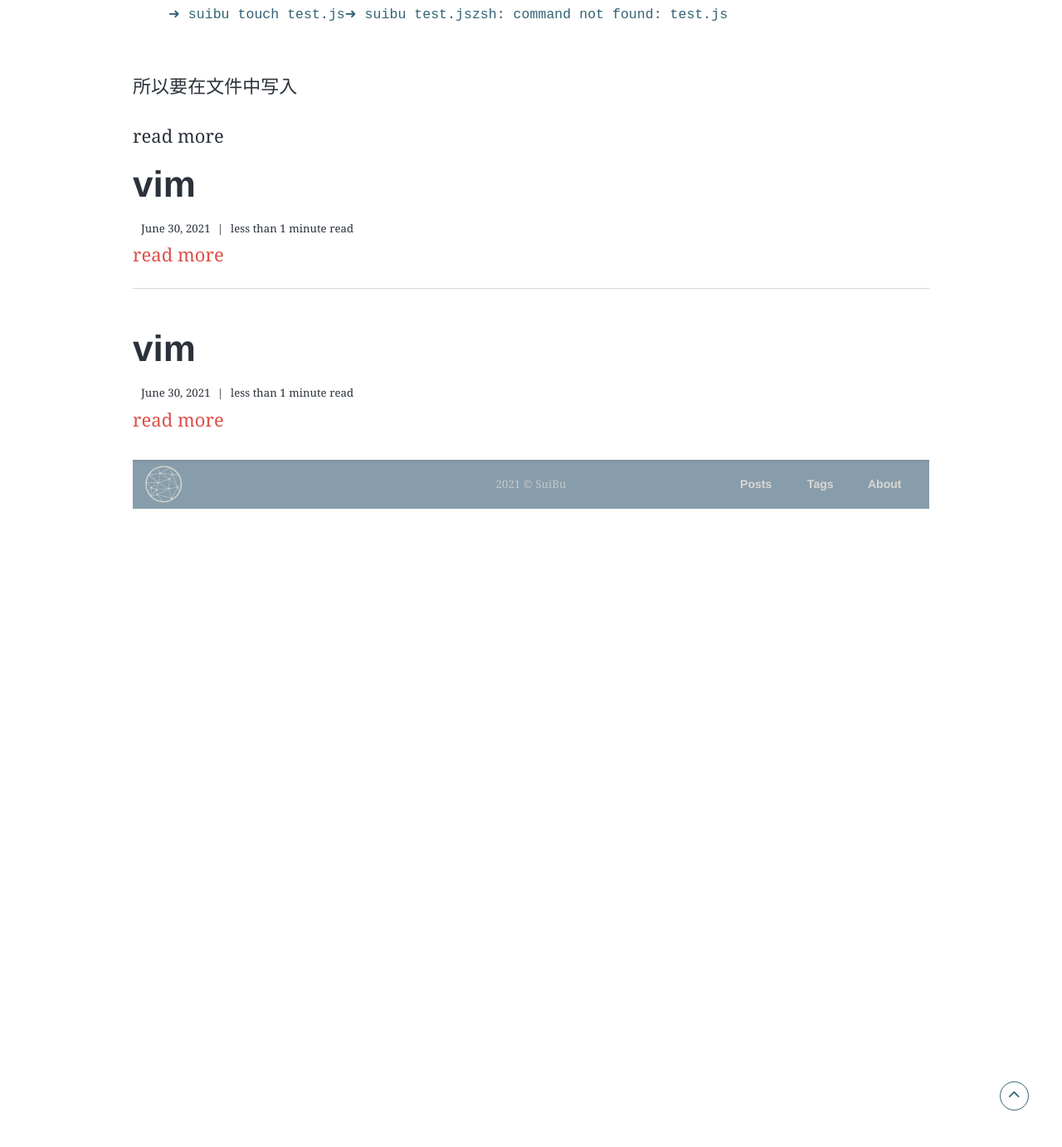
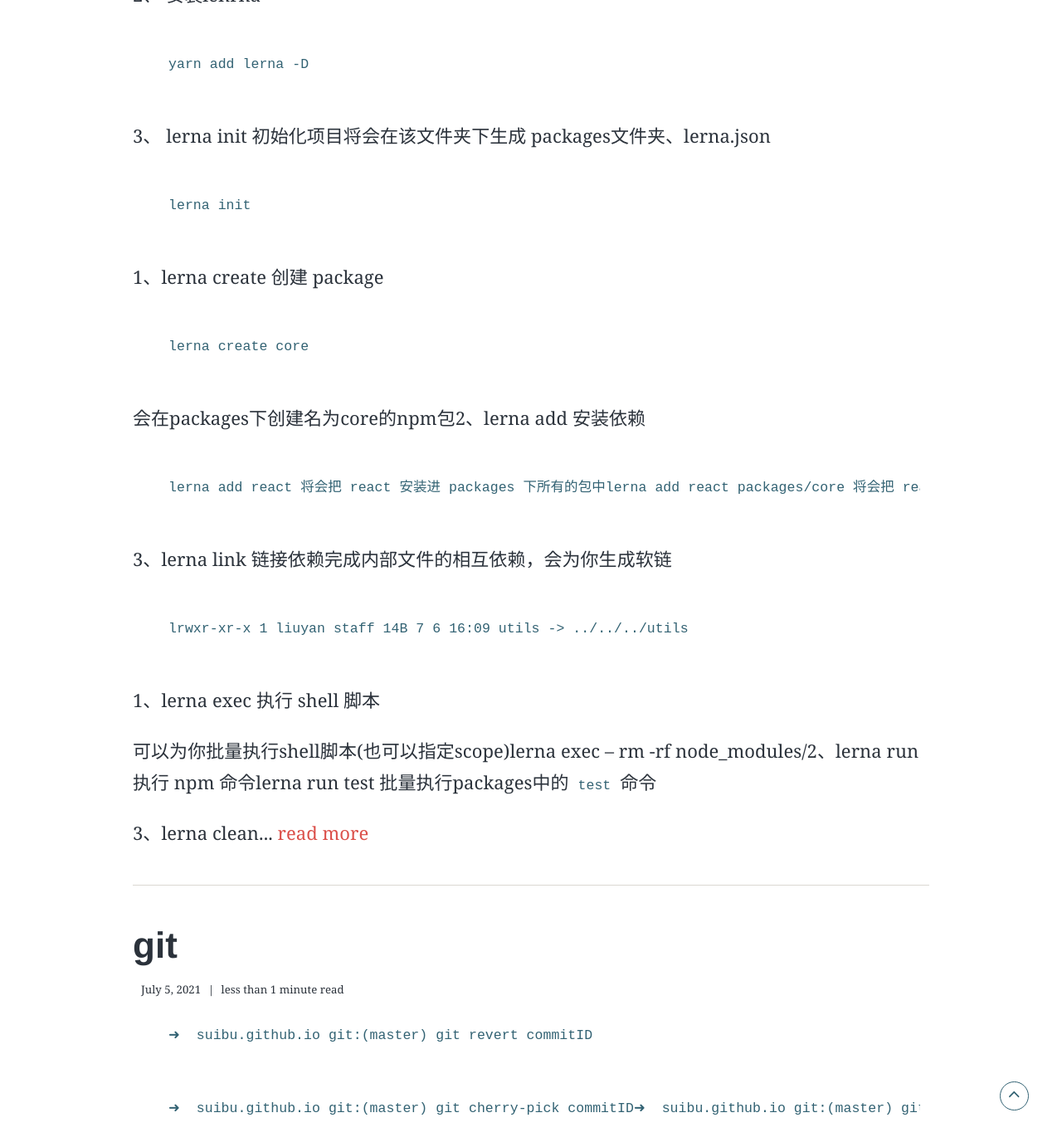
Before and after one commit to suibu/suibu.github.io, a Jekyll site: the page built from _pages/archive.html, in a window 1280 px wide and 1400 px high, scrolled down 1574 px. Shown: the top 1382 px of the window at 83% size. Built offline with Jekyll 4.4.1, drawn with Linux system fonts in a browser that asks for light colours; some web fonts are replaced; before the commit the page ends 2204 px from its top, so only the background shows below that; some of the changed text lies outside the part shown.

Commit message:
A: lerna 学习

````diff
--- /dev/null
+++ b/_posts/2021-07-05-lerna工作流程.md
@@ -0,0 +1,80 @@
+---
+layout: post
+read_time: true
+show_date: true
+title: 'lerna工作流程'
+date: 2021-07-05
+img: posts/20210705/4.jpg
+tags: [cli]
+category: opinion
+author: 随步
+description: 'lerna实践 '
+---
+
+#### 为什么使用 lerna
+
+工程化思想的两个维度：1、大幅减少重复操作 2、提升操作的标准化。以效能为核心。
+
+#### 脚手架项目初始化
+
+1、 初始化npm项目
+```
+mkdir fe-cli && cd fe-cli
+npm init -y
+```
+2、 安装lenrna
+```
+yarn add lerna -D
+```
+
+3、 lerna init 初始化项目
+将会在该文件夹下生成 packages文件夹、lerna.json
+```
+lerna init
+```
+
+#### 创建 package
+
+1、lerna create 创建 package
+```
+lerna create core
+```
+会在packages下创建名为core的npm包
+2、lerna add 安装依赖
+```
+lerna add react 将会把 react 安装进 packages 下所有的包中
+lerna add react packages/core 将会把 react 安装进指定的 packages/包中
+https://github.com/lerna/lerna/tree/main/commands/add#readme
+```
+3、lerna link 链接依赖
+完成内部文件的相互依赖，会为你生成软链
+```
+lrwxr-xr-x  1 liuyan  staff    14B  7  6 16:09 utils -> ../../../utils
+```
+
+#### 脚手架开发和测试
+
+1、lerna exec 执行 shell 脚本
+
+可以为你批量执行shell脚本(也可以指定scope)
+lerna exec -- rm -rf node_modules/
+2、lerna run 执行 npm 命令
+lerna run test 批量执行packages中的`test`命令
+
+3、lerna clean 清空依赖
+清除 packages 下所有的 node_modules
+
+4、lerna bootstrap 重装依赖
+将原本 package.json 中记录的依赖重新安装
+
+#### 脚手架的发布上线
+
+1、lerna version
+
+2、lerna changed
+查看哪些包有了改动
+
+3、lerna diff
+commit之间的diff对比
+
+4、lerna publish
````
Also changed, not shown: _posts/2021-07-04-脚手架原理.md (+35 -2 lines).
